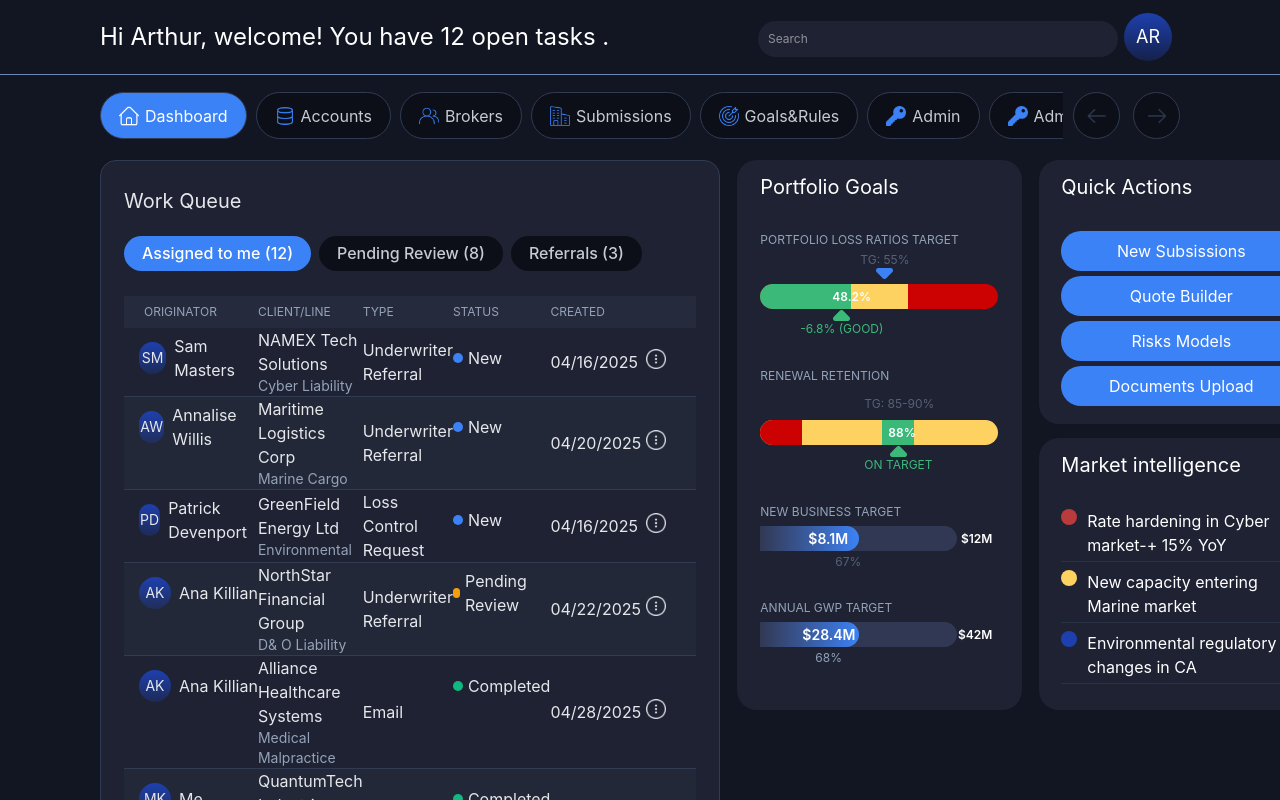
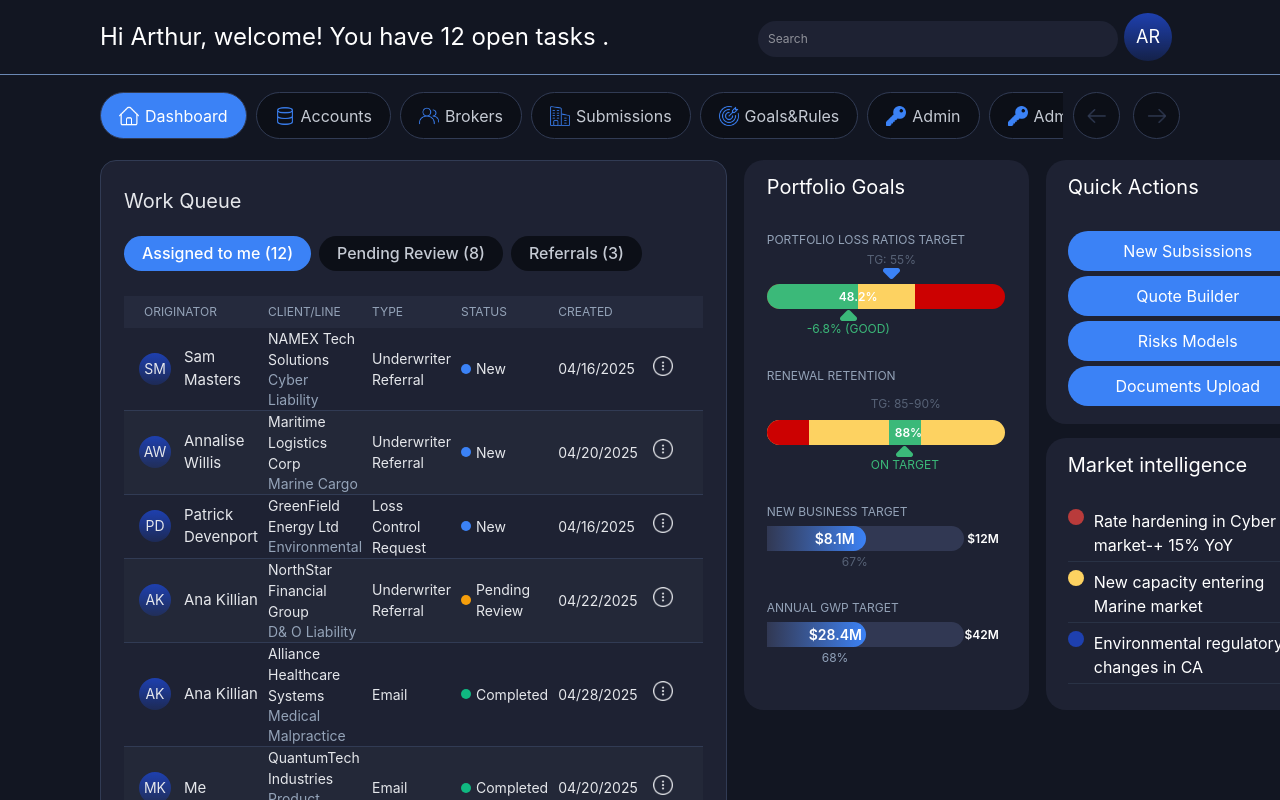
Before and after one commit to mbulchak/dashboard-dec, a React app: page /dashboard-dec/dashboard in a window 1280 px wide. Shown: the top 800 px of the page. Built offline with nearby package versions, Linux system fonts and the light colour scheme; the HTML template or start-up script is replaced by a standard one.

Commit message:
fix: fix Work Queue table

```diff
--- a/src/components/QuickButton/QuickButton.tsx
+++ b/src/components/QuickButton/QuickButton.tsx
@@ -5,5 +5,7 @@ type Props = {
 };
 
 export const QuickButton: React.FC<Props> = ({width, height, buttonName}) => {
-  return <button className={`${width} ${height}  bg-[#3B82F6] rounded-[20px]`}>{buttonName}</button>;
+  return (
+    <button className={`${width} ${height} hover:bg-[#1e40af47] cursor-pointer bg-[#3B82F6] rounded-[20px]`}>{buttonName}</button>
+  );
 };
--- a/src/components/WorkQueue/WorkQueue.tsx
+++ b/src/components/WorkQueue/WorkQueue.tsx
@@ -106,27 +106,31 @@ export const WorkQueue = () => {
                   key={workRecord.id}
                   className={`border-b border-[#313B54] ${index % 2 !== 0 ? 'bg-[#232838] ' : ''}`}
                 >
-                  <td className='h-[60px] ps-[15px] flex items-center min-w-fit'>
-                    <AvatarButton
-                      initials={workRecord.initials}
-                      width='w-[32px]'
-                      height='h-[32px]'
-                      size='text-sm'
-                    />
+                  <td className='h-[60px] ps-[15px] pe-[10px]'>
+                    <div className='flex items-center gap-[5px]'>
+                      <AvatarButton
+                        initials={workRecord.initials}
+                        width='min-w-[32px]'
+                        height='h-[32px]'
+                        size='text-sm'
+                      />
 
-                    {workRecord.name}
+                      <p className='text-[15px]'>{workRecord.name}</p>
+                    </div>
                   </td>
 
-                  <td className='h-[60px] '>
+                  <td className='h-[60px] text-[14px] pe-[10px]'>
                     {workRecord.companyName}
                     <p className='text-[#94A3B8] text-sm'>{workRecord.area}</p>
                   </td>
 
-                  <td className='h-[60px] '>{workRecord.type}</td>
+                  <td className='h-[60px] text-[14px] pe-[10px]'>{workRecord.type}</td>
 
-                  <td className='h-[60px]  flex gap-[5px] items-center'>
+                  <td className='h-[60px] text-[14px] pe-[10px]'>
+                    <div className='flex gap-[5px] items-center'>
+
                     <span
-                      className={`inline-block w-[10px] h-[10px] rounded-[12px] ${
+                      className={`inline-block min-w-[10px] h-[10px] rounded-[12px] ${
                         workRecord.status === 'New'
                           ? 'bg-[#3B82F6]'
                           : workRecord.status === 'Pending Review'
@@ -135,9 +139,10 @@ export const WorkQueue = () => {
                       }`}
                     ></span>
                     {workRecord.status}
+                    </div>
                   </td>
 
-                  <td className='h-[60px]'>{workRecord.createdAt}</td>
+                  <td className='h-[60px] text-[14px] pe-[10px]'>{workRecord.createdAt}</td>
 
                   <td className='h-[60px] pe-[30px] text-center '>
                     <button className='cursor-pointer w-[20px] h-[20px] ml-[5px]'>
```
